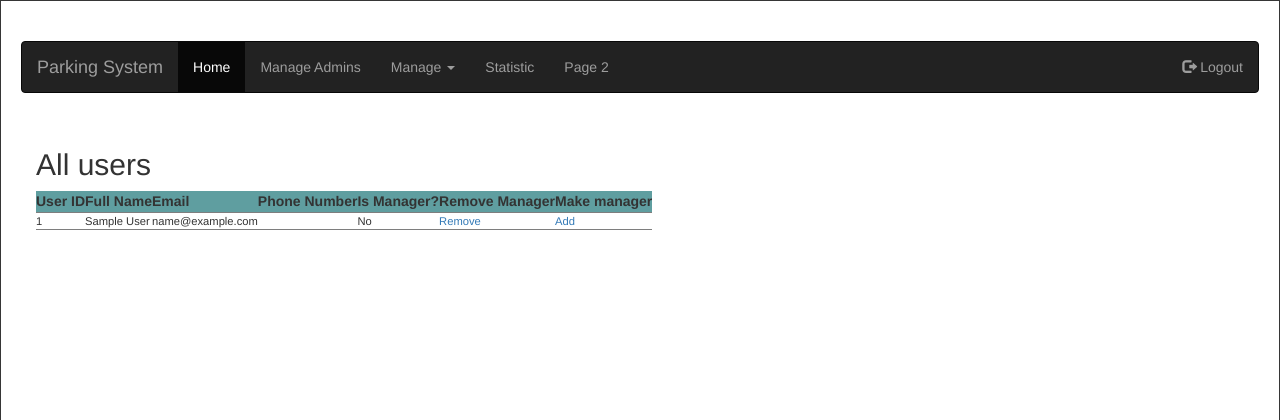
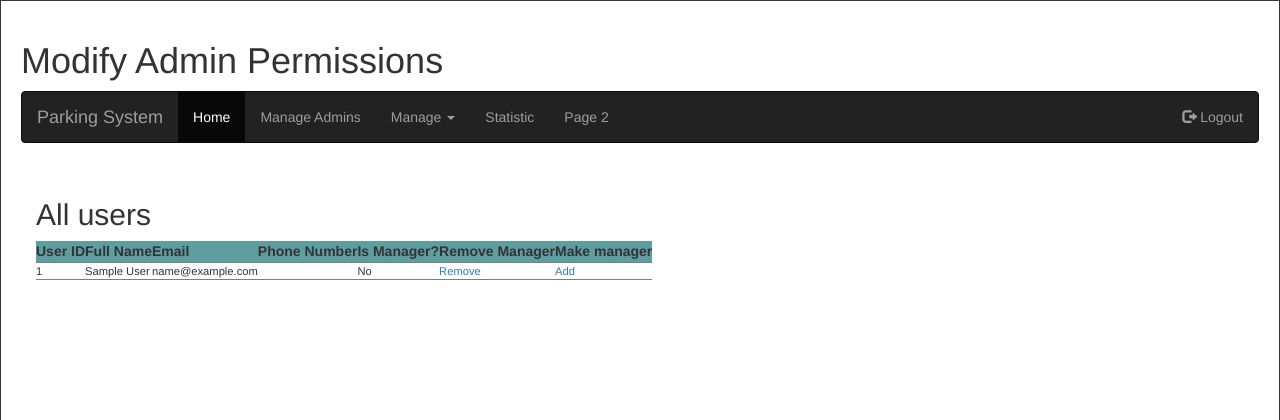
Before and after one commit to weihanlin/csis3280-project, a PHP site: page /AdminProfile.php in a window 1280 px wide. Shown: the top 420 px of the page. Run offline with PHP 8.4, Linux system fonts and the light colour scheme; the visitor is signed in with stand-in values (Sample User, id 1).

Commit message:
updated title

```diff
--- a/AdminProfile.php
+++ b/AdminProfile.php
@@ -15,7 +15,7 @@ LoginManager::verifyAdmin();
 
     UserDAO::initialize();
 
-
+    Page::$title = "Modify Admin Permissions";
     Page::header();
     if(!empty($_GET)){
         if($_GET['action']=="add"){
```
